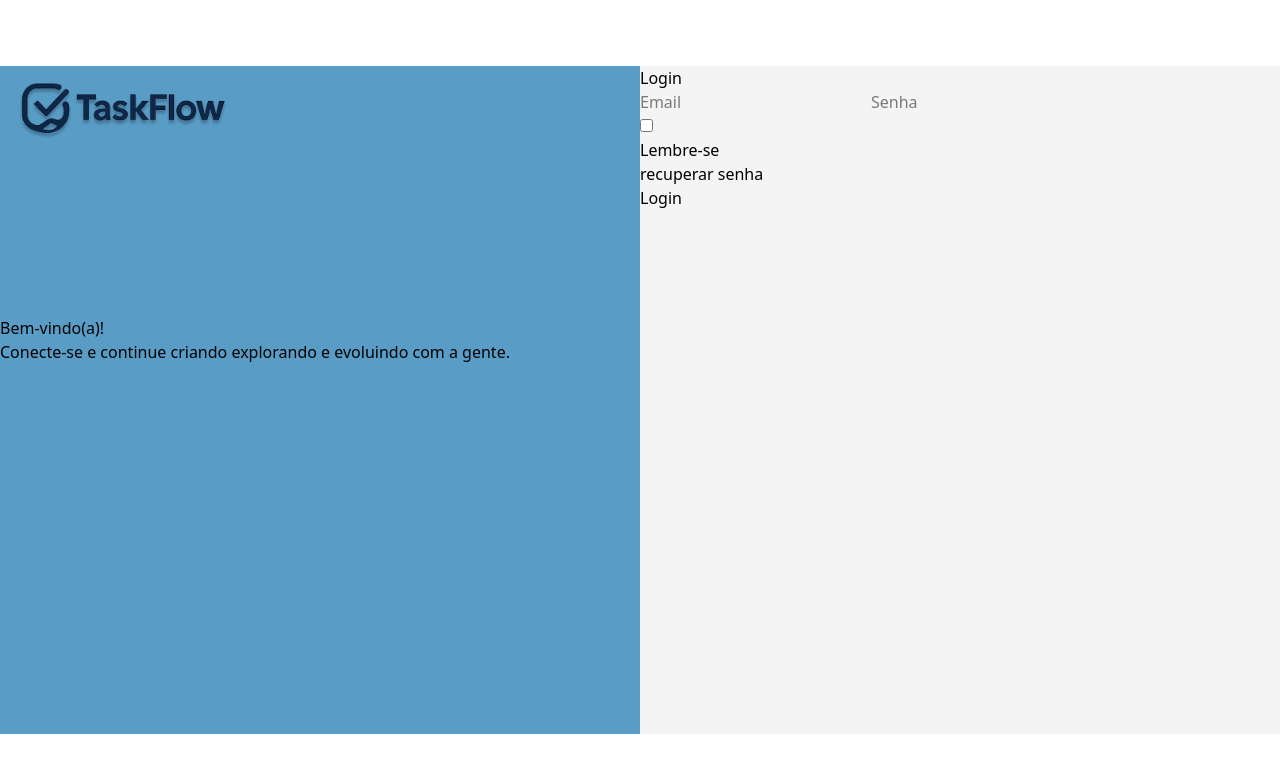
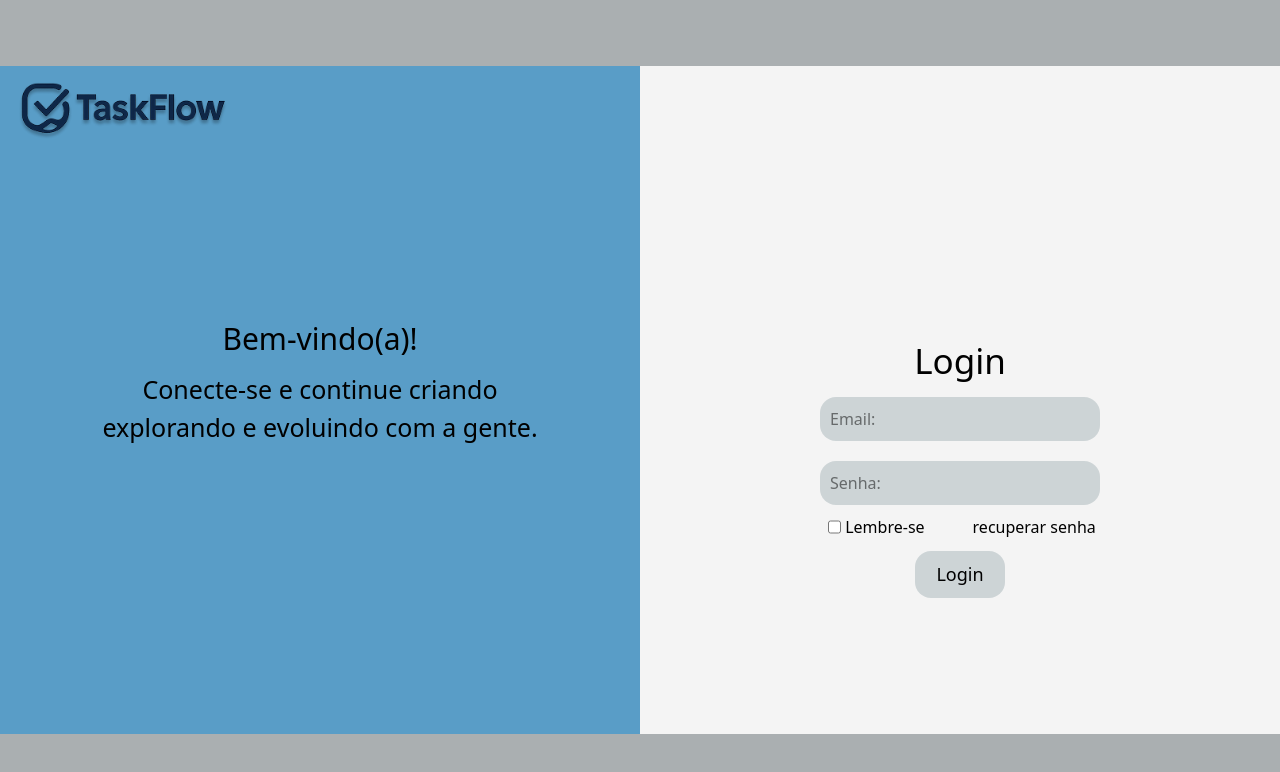
Before and after one commit to KaikySsouza/taskflow, a React (Vite) app in the folder taskflow/: page / in a window 1280 px wide. Shown: the top 772 px of the page. Built offline with nearby package versions, Linux system fonts and the light colour scheme.

Commit message:
feat: criação da tela de login

```diff
--- a/taskflow/src/pages/cadastro/cadastro.jsx
+++ b/taskflow/src/pages/cadastro/cadastro.jsx
@@ -1,19 +1,19 @@
 function Cadastro() {
     return(
-        <div className="flex justify-center text-center items-center h-screen rounded-b-4xl ">
-            <div className="bg-[#599DC7] w-[63.4vh] h-[63.4vh] ">
-                <img className="absolute top-20" width={250} src="/TaskFlowlogo.png" alt="task.png" />
+        <div className="flex justify-center text-center items-center h-screen  bg-[#aaafb1] ">
+            <div className="bg-[#599DC7] w-[83.4vh] h-[83.4vh] ">
+                <img className="absolute top-0" width={290} src="/TaskFlowlogo.png" alt="task.png" />
                 <h1 className="  text-[30px] relative top-[40%] ">Comece sua jornada</h1>
                 <p className="text-[25px] relative top-[45%]">Você está a um passo de organizar sua vida.</p>
             </div>
 
-            <div className=" bg-[#F4F4F4] w-[63.4vh] h-[63.4vh]">
+            <div className=" bg-[#F4F4F4] w-[83.4vh] h-[83.4vh]">
 
-                <h2  className="text-[30px] relative top-[25%]">Cadastro</h2>
+                <h2  className="text-[30px] relative top-[29%]">Cadastro</h2>
                 <div className="flex flex-col relative top-[32%] justify-center items-center">
-                <input className="flex-col border-black w-[30vh] bg-[rgba(101,125,134,0.27)] p-[10px] m-2.5 rounded-2xl " type="text" placeholder="Nome"/>
-                <input className="flex-col border-black w-[30vh] bg-[rgba(101,125,134,0.27)] p-[10px] m-2.5 rounded-2xl  "  type="email" placeholder="E-mail" />
-                <input className="flex-col border-black w-[30vh] bg-[rgba(101,125,134,0.27)] p-[10px] m-2.5 rounded-2xl "  type="password" placeholder="Senha" />
+                <input className="flex-col border-black w-[35vh] bg-[rgba(101,125,134,0.27)] p-[10px] m-2.5 rounded-2xl " type="text" placeholder="Nome:"/>
+                <input className="flex-col border-black w-[35vh] bg-[rgba(101,125,134,0.27)] p-[10px] m-2.5 rounded-2xl  "  type="email" placeholder="Email:" />
+                <input className="flex-col border-black w-[35vh] bg-[rgba(101,125,134,0.27)] p-[10px] m-2.5 rounded-2xl "  type="password" placeholder="Senha:" />
 
                 <button className="text-[18px] mt-3 bg-[rgba(101,125,134,0.27)] p-[10px] rounded-2xl cursor-pointer">Cadastrar-se</button>
                 <a className="text-[15px]" href="#">Já possui uma conta?</a>
--- a/taskflow/src/pages/login/Login.jsx
+++ b/taskflow/src/pages/login/Login.jsx
@@ -1,33 +1,37 @@
 function Login() {
   return (
-    <div className="flex justify-center items-center h-screen">
+    <div className="flex h-screen items-center justify-center bg-[#aaafb1] overflow-y-hidden">
       <div className="bg-[#599DC7] w-[83.4vh] h-[83.4vh] ">
         <img className="relative bottom-[80px]"
           src="/TaskFlowlogo.png"
           alt="taskflow.png"
           width={250}
         />
-        <h1>Bem-vindo(a)!</h1>
-        <p>Conecte-se e continue criando explorando e evoluindo com a gente.</p>
+        <h1 className="text-[30px] text-center">Bem-vindo(a)!</h1>
+        <p className="text-[25px] text-center p-2.5">Conecte-se e continue criando <br /> explorando e evoluindo com a gente.</p>
       </div>
 
-      <div className="bg-[#F4F4F4] w-[83.4vh] h-[83.4vh]">
-        <h2>Login</h2>
+      <div className="bg-[#F4F4F4] w-[83.4vh] h-[83.4vh]  text-center">
+        <div className="justify-center items-center h-screen flex flex-col">
+        <h2 className="text-[35px] mb-[]">Login</h2>
 
-        <div>
-          <input type="email" placeholder="Email" />
-          <input type="password" placeholder="Senha" />
+        <div className="flex flex-col items-center">
+          <input className="flex-col border-black w-[35vh] bg-[rgba(101,125,134,0.27)] p-[10px] m-2.5 rounded-2xl" type="email" placeholder="Email:" />
+          <input className="flex-col border-black w-[35vh] bg-[rgba(101,125,134,0.27)] p-[10px] m-2.5 rounded-2xl" type="password" placeholder="Senha:" />
 
-          <div>
-            <input type="checkbox" />
+          <div className="flex justify-around gap-12">
+            <div className="flex">
+            <input className="m-1" type="checkbox"/>
             <p>Lembre-se</p>
+            </div>
             <div>
               <p>recuperar senha</p>
             </div>
           </div>
         </div>
 
-        <button>Login</button>
+        <button className="text-[18px] mt-3 bg-[rgba(101,125,134,0.27)] p-[10px] w-[90px] rounded-2xl cursor-pointer">Login</button>
+      </div>
       </div>
     </div>
   );
```
Also changed, not shown: 1 other file (tests, documents, lock files or other folders).
